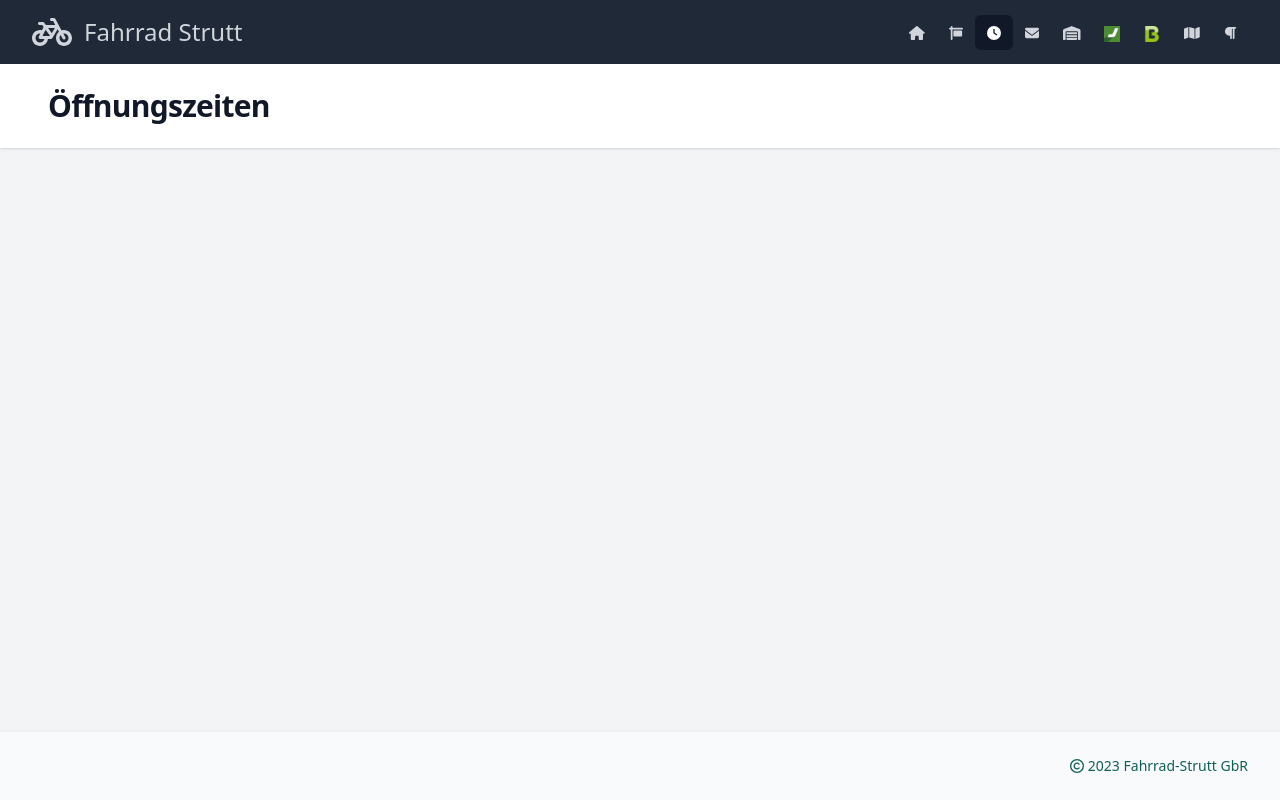
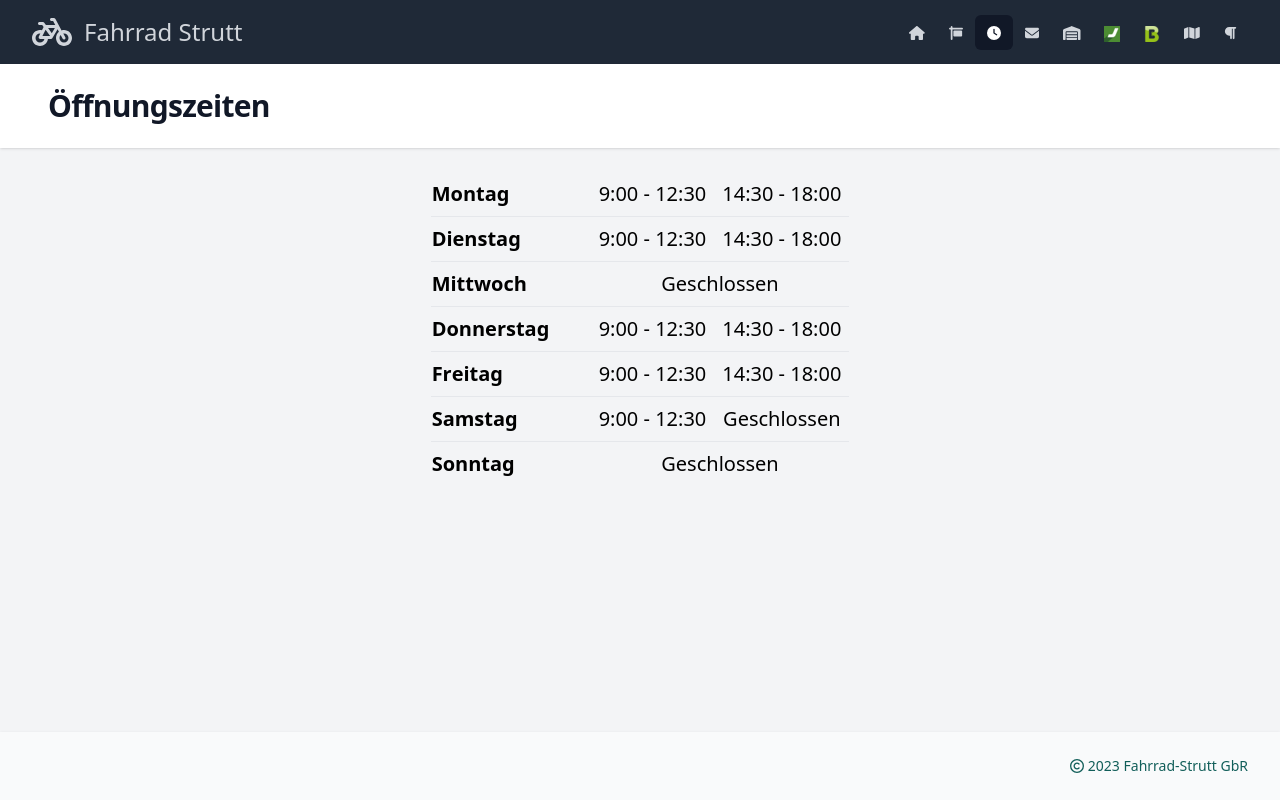
Before and after one commit to m4rcs/fs-next, a Next.js app: page /oeffnungszeiten in a window 1280 px wide. Built offline with nearby package versions, Linux system fonts and the light colour scheme.

Commit message:
Finished opening

```diff
--- a/pages/oeffnungszeiten.tsx
+++ b/pages/oeffnungszeiten.tsx
@@ -1,5 +1,65 @@
 import Content from "@/components/Content";
 
 export default function Opening() {
-  return <Content name="Öffnungszeiten">{/* Your content */}</Content>;
+  return (
+    <Content name="Öffnungszeiten">
+      <div className="mx-3">
+        <table className="mx-auto w-full table-auto text-xl lg:w-auto">
+          <tbody>
+            <tr>
+              <th className="w-1/5 text-left lg:w-40">
+                Mo<span className="hidden lg:inline-block">ntag</span>
+              </th>
+              <td>9:00 - 12:30</td>
+              <td>14:30 - 18:00</td>
+            </tr>
+            <tr>
+              <th className="w-1/5 text-left lg:w-40">
+                Di<span className="hidden lg:inline-block">enstag</span>
+              </th>
+              <td>9:00 - 12:30</td>
+              <td>14:30 - 18:00</td>
+            </tr>
+            <tr>
+              <th className="w-1/5 text-left lg:w-40">
+                Mi<span className="hidden lg:inline-block">ttwoch</span>
+              </th>
+              <td colSpan={2} className="text-center">
+                Geschlossen
+              </td>
+            </tr>
+            <tr>
+              <th className="w-1/5 text-left lg:w-40">
+                Do<span className="hidden lg:inline-block">nnerstag</span>
+              </th>
+              <td>9:00 - 12:30</td>
+              <td>14:30 - 18:00</td>
+            </tr>
+            <tr>
+              <th className="w-1/5 text-left lg:w-40">
+                Fr<span className="hidden lg:inline-block">eitag</span>
+              </th>
+              <td>9:00 - 12:30</td>
+              <td>14:30 - 18:00</td>
+            </tr>
+            <tr>
+              <th className="w-1/5 text-left lg:w-40">
+                Sa<span className="hidden lg:inline-block">mstag</span>
+              </th>
+              <td>9:00 - 12:30</td>
+              <td className="text-center">Geschlossen</td>
+            </tr>
+            <tr className="border-0">
+              <th className="w-1/5 text-left lg:w-40">
+                So<span className="hidden lg:inline-block">nntag</span>
+              </th>
+              <td colSpan={2} className="text-center">
+                Geschlossen
+              </td>
+            </tr>
+          </tbody>
+        </table>
+      </div>
+    </Content>
+  );
 }
--- a/styles/globals.css
+++ b/styles/globals.css
@@ -30,6 +30,14 @@
     @apply text-justify;
   }
 
+  td {
+    @apply p-2;
+  }
+
+  tr {
+    @apply border-b;
+  }
+
   #__next {
     @apply h-full;
   }
```
